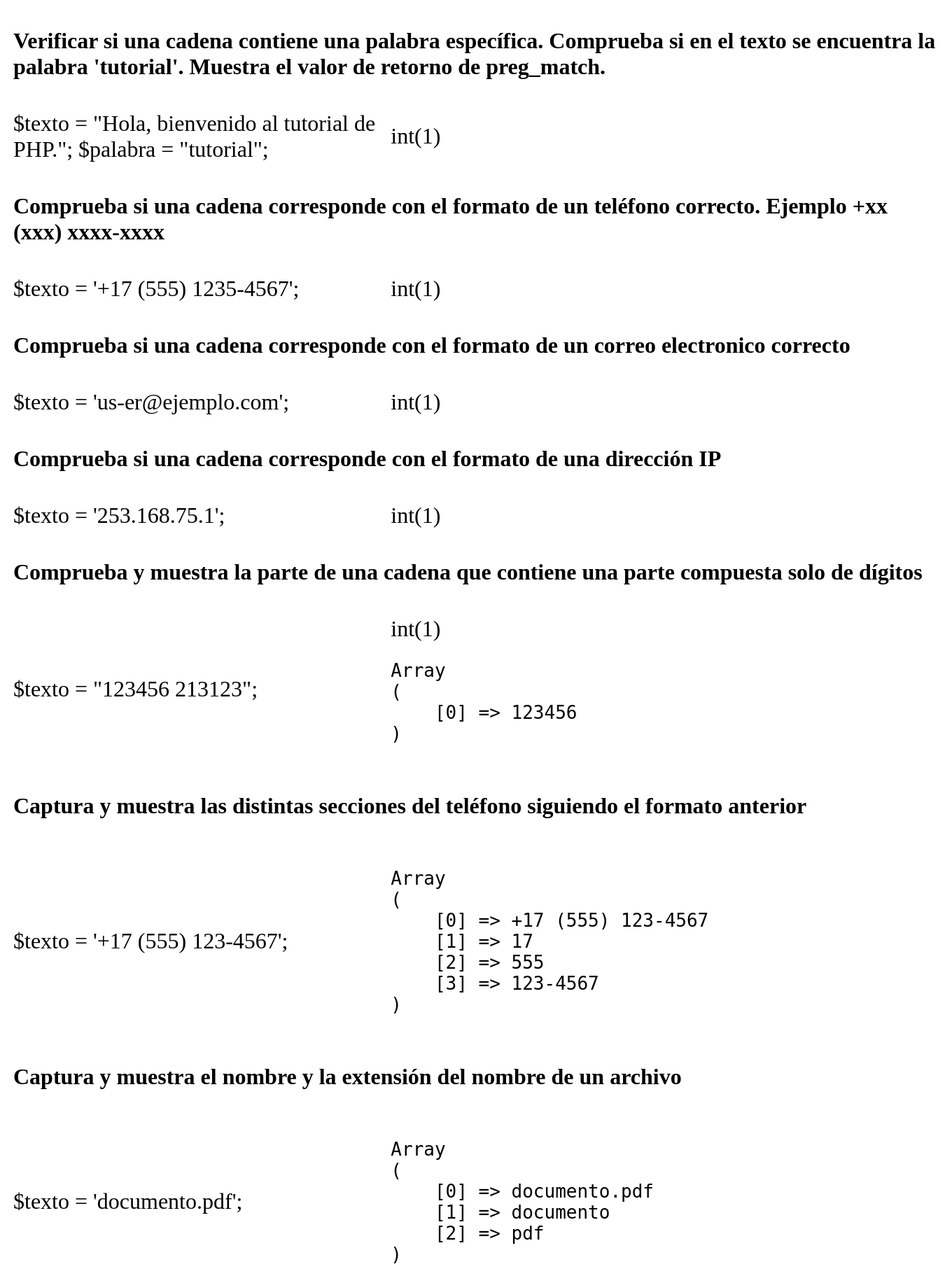
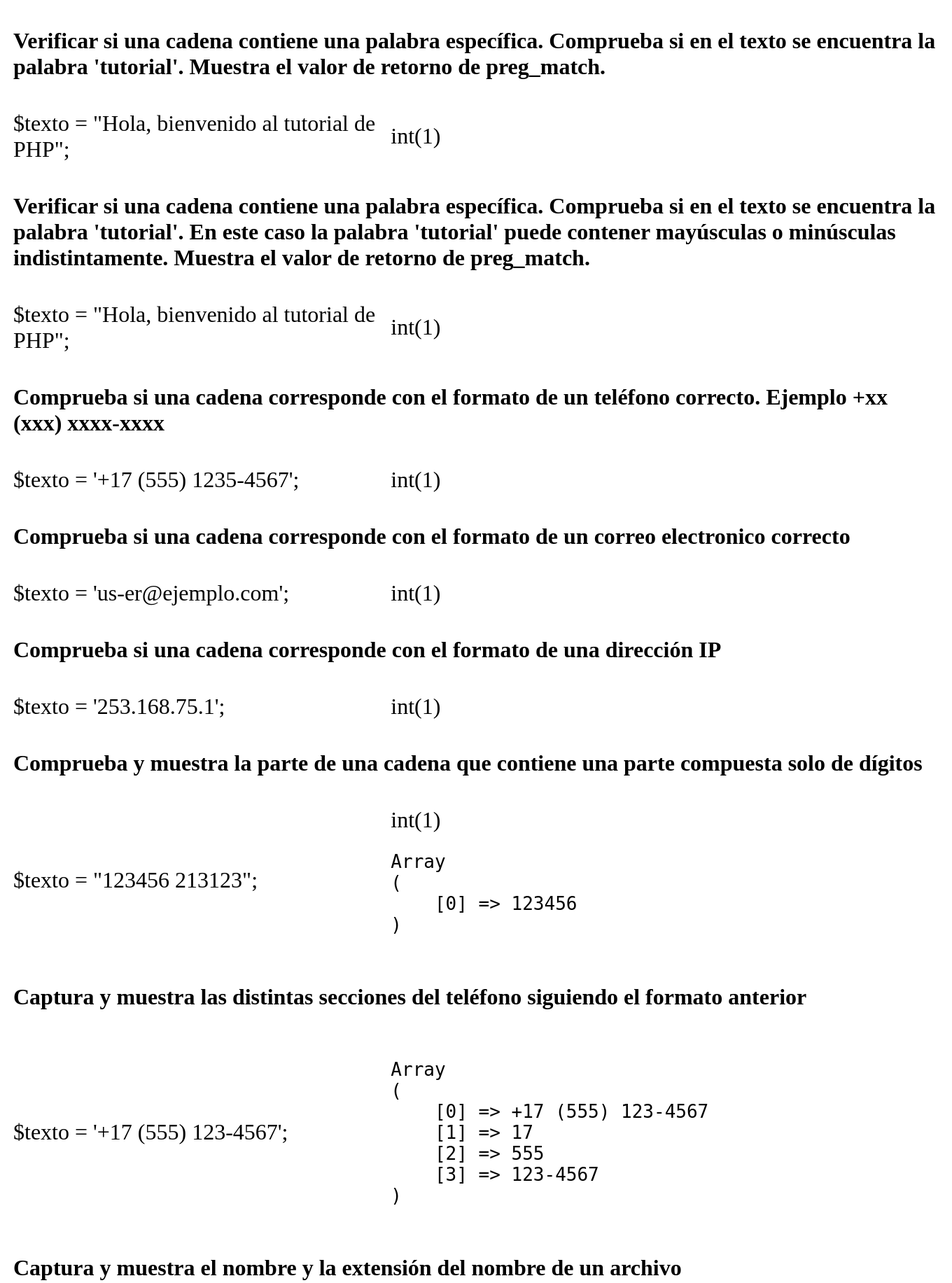
Before and after one commit to DAWD-DWES/funciones_preg, a PHP site: page / in a window 1360 px wide. Shown: the part 138-1971 px from the top of the page at 70% size. Run offline with PHP 8.4, Linux system fonts and the light colour scheme.

Commit message:
Update index.php

```diff
--- a/index.php
+++ b/index.php
@@ -12,10 +12,21 @@
             <tr><td colspan="2"><p>Verificar si una cadena contiene una palabra específica. Comprueba si en el texto se encuentra la palabra 'tutorial'.
                         Muestra el valor de retorno de preg_match.</p></td></tr>
             <tr>
-                <td>$texto = "Hola, bienvenido al tutorial de PHP."; $palabra = "tutorial";</td>
+                <td>$texto = "Hola, bienvenido al tutorial de PHP";</td>
                 <td><?php
                     $texto = "Hola, bienvenido al tutorial de PHP.";
-                    $palabra = "tUtOrial";
+                    $palabra = "tutorial";
+                    $patron = "/$palabra/";
+                    var_dump(preg_match($patron, $texto));
+                    ?></td>
+            </tr>
+            <tr><td colspan="2"><p>Verificar si una cadena contiene una palabra específica. Comprueba si en el texto se encuentra la palabra 'tutorial'.
+                        En este caso la palabra 'tutorial' puede contener mayúsculas o minúsculas indistintamente. Muestra el valor de retorno de preg_match.</p></td></tr>
+            <tr>
+                <td>$texto = "Hola, bienvenido al tutorial de PHP";</td>
+                <td><?php
+                    $texto = "Hola, bienvenido al tutorial de PHP.";
+                    $palabra = "TUTORIAL";
                     $patron = "/$palabra/i";
                     var_dump(preg_match($patron, $texto));
                     ?></td>
```
